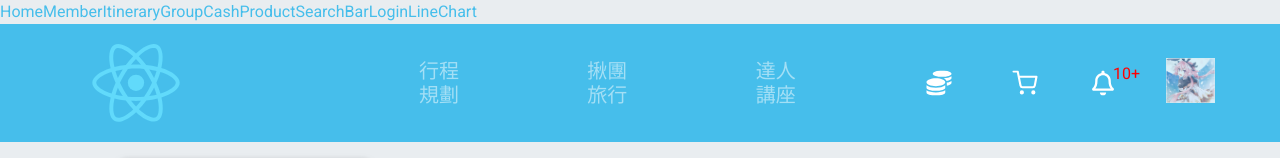
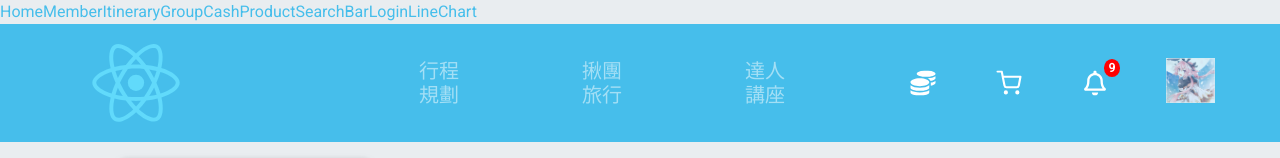
Before and after one commit to wenchiyeh/TripPlanner-Public, a React (Create React App) app: page /myAccount in a window 1280 px wide. Shown: the top 158 px of the page. Built offline with nearby package versions, Linux system fonts and the light colour scheme.

Commit message:
修改小鈴鐺

```diff
--- a/src/components/main/Header.js
+++ b/src/components/main/Header.js
@@ -6,8 +6,8 @@ import {
   FormControl,
   Button,
   NavDropdown,
+  Badge,
 } from 'react-bootstrap'
-import { Badge } from 'antd'
 
 import { NavLink } from 'react-router-dom'
 import Logo from '../../logo.svg'
@@ -45,17 +45,13 @@ function Header(props) {
               <FiShoppingCart className="Navbar-icon" />
             </Nav.Link>
             {/* 原本的鈴鐺 */}
-            {/* <Nav.Link href="#mell">
+            <Nav.Link href="#mell">
               <FaRegBell className="Navbar-icon" />
-            </Nav.Link> */}
-            {/* 新的鈴鐺有數字 */}
-            <Badge size="default" count={99} overflowCount={10}>
-              <FaRegBell className="Navbar-icon head-example" />
-              {/* <a href="#" className="head-example" /> */}
-            </Badge>
+              <Badge variant="light">9</Badge>
+            </Nav.Link>
             <NavDropdown
               title={
-                <figure className="Navebar-figure ">
+                <figure className="Navebar-figure">
                   <img src={imagePath} />
                 </figure>
               }
--- a/src/style/header.scss
+++ b/src/style/header.scss
@@ -51,10 +51,11 @@
   opacity: 0.8;
 }
 //移動鈴鐺數字
-.ant-scroll-number {
-  color: red;
-  font-size: 16px;
+.badge-light{
+  color:#ffffff;
+  background: red;
+  border-radius: 50%;
   position: absolute;
-  top: 50px;
-  right: 140px;
+  top: 35px;
+  right: 160px;
 }
```
